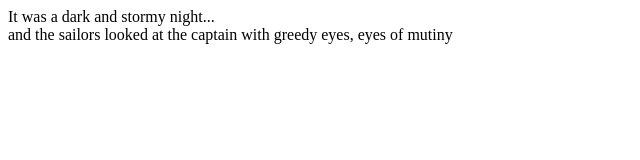
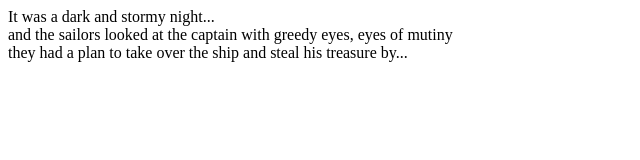
Before and after one commit to tlm293/fireside-story, a plain HTML site: page index.html in a window 1280 px wide. Shown: the whole page, without its empty margins (0-640 px from the left). Drawn offline with Linux system fonts and the light colour scheme.

Commit message:
added 3rd line

```diff
--- a/index.html
+++ b/index.html
@@ -1,6 +1,9 @@
 <html>
   <body>
     <p>It was a dark and stormy night...<br>
-    and the sailors looked at the captain with greedy eyes, eyes of mutiny</p>
+    and the sailors looked at the captain with greedy eyes, eyes of mutiny <br>
+    they had a plan to take over the ship and steal his treasure by...
+
+</p>
   </body>
 </html>
```
